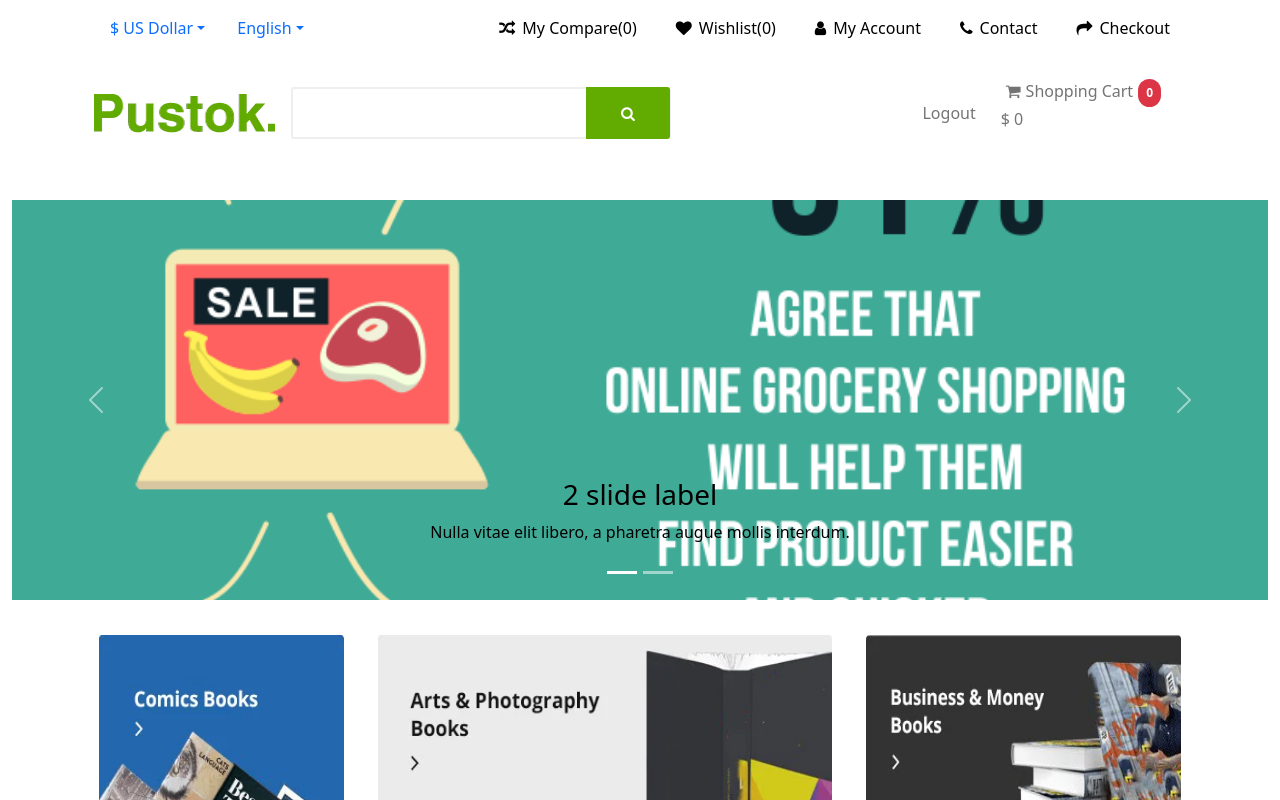
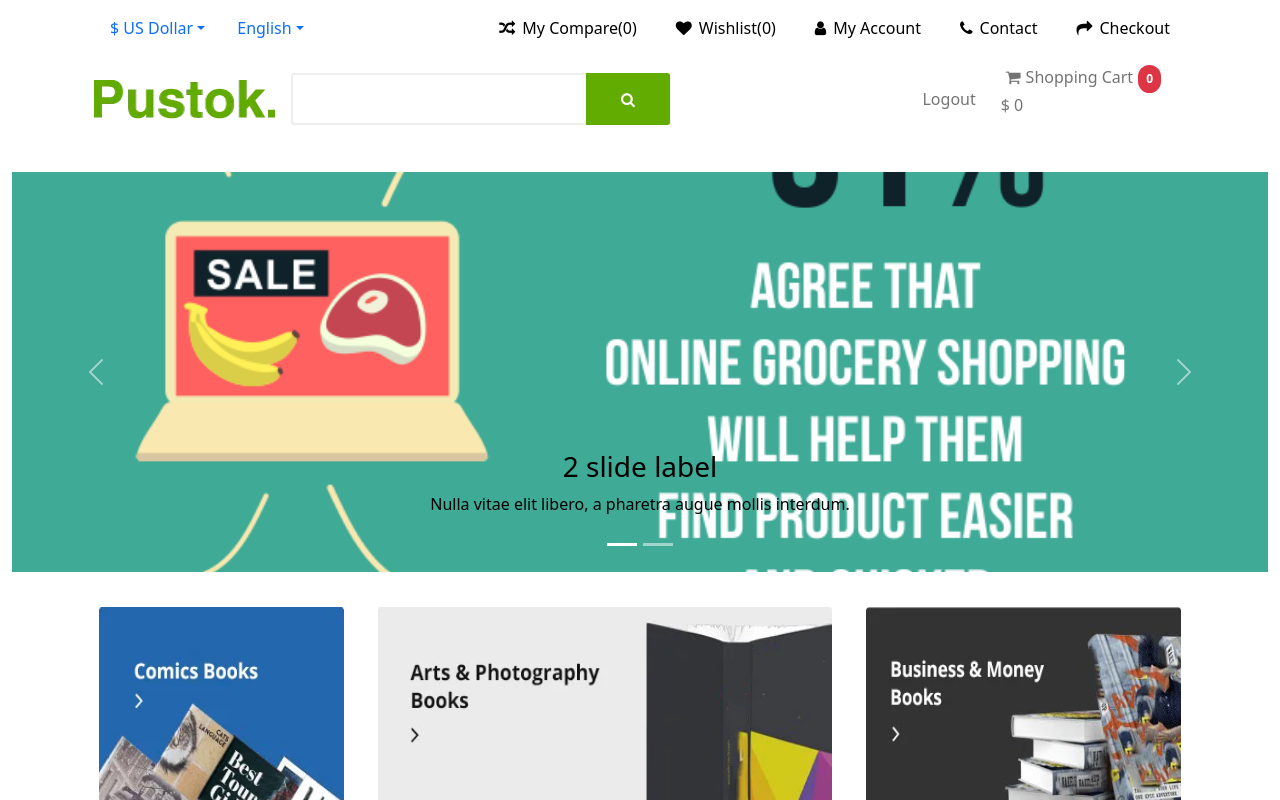
Before and after one commit to hoseindig/react-shop-test, a React (Create React App) app: page / in a window 1280 px wide. Shown: the top 800 px of the page. Built offline with nearby package versions, Linux system fonts and the light colour scheme.

Commit message:
nav bar height

```diff
--- a/src/components/navbar.jsx
+++ b/src/components/navbar.jsx
@@ -44,7 +44,7 @@ const NavbarForm = () => {
   };
   return (
     <Navbar expand="lg" className={barVisibility ? "showBar" : "hideBar"}>
-      <Container>
+      <Container className={styles.box}>
         <Navbar.Brand>
           <Link to="/">
             <img src="/images/logo.jpg" alt="" />
--- a/src/components/navbar.module.scss
+++ b/src/components/navbar.module.scss
@@ -59,3 +59,7 @@
 .login-info {
   text-align: left;
 }
+
+.box{
+  height: 70px;
+}
```
